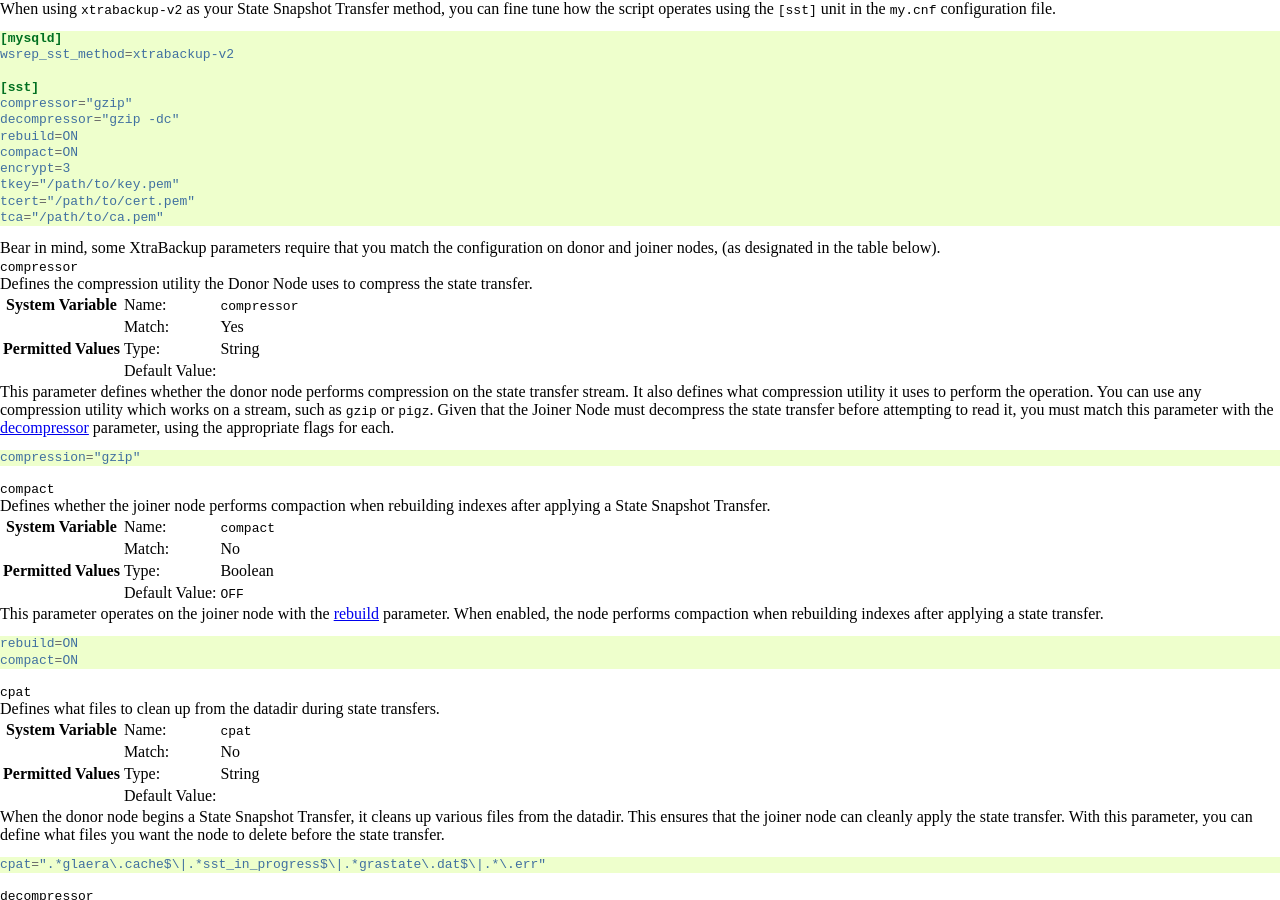
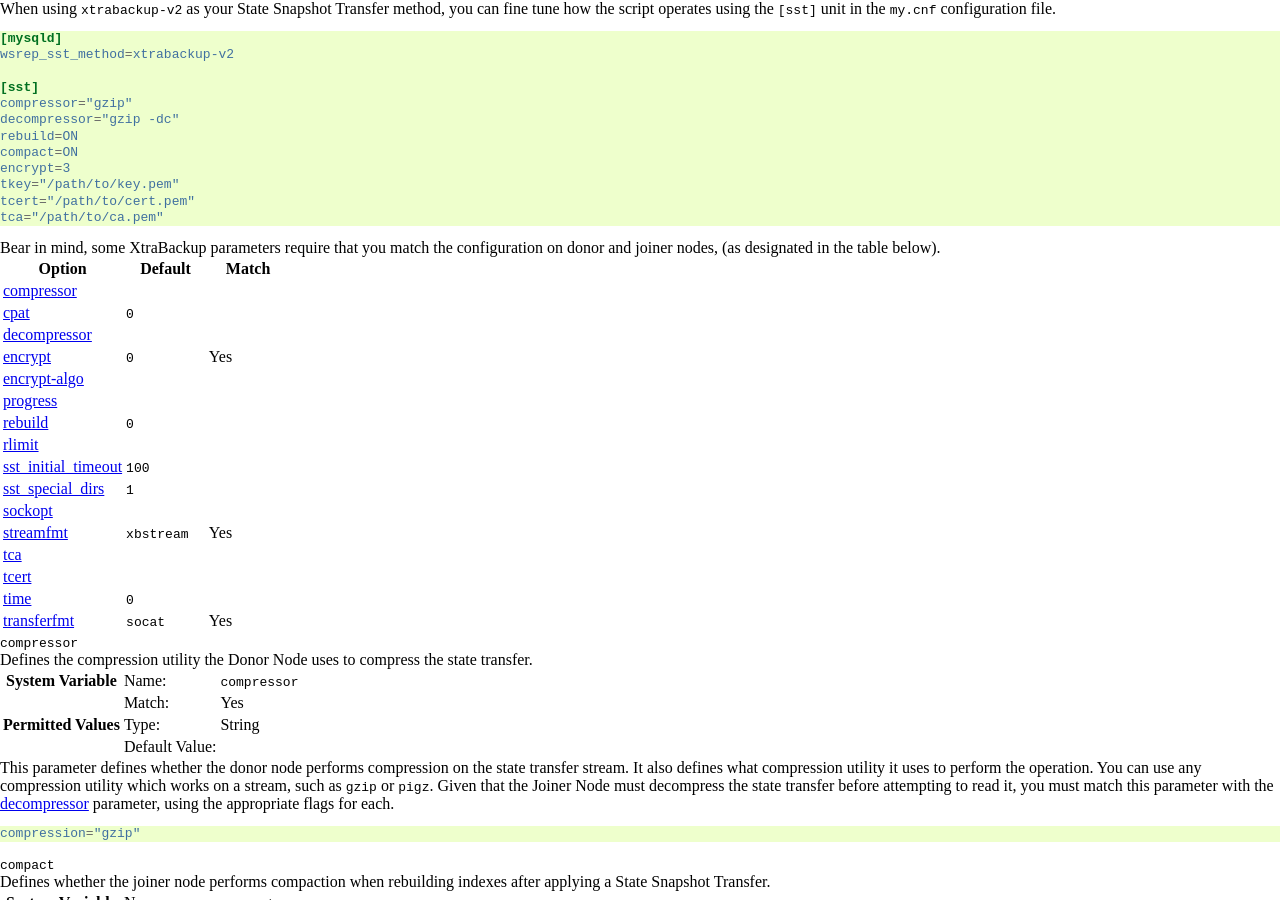
Before and after one commit to codership/documentation, a Sphinx documentation site: the page built from galeracluster/source/documentation/xtrabackup-options.rst, in a window 1280 px wide and 900 px high, scrolled down 423 px. Built offline with Sphinx 7.4.7, drawn with Linux system fonts in a browser that asks for light colours; comment, search, counter and statistics services are not loaded.

Commit message:
Fixed bad table definition

```diff
--- a/galeracluster/source/documentation/xtrabackup-options.rst
+++ b/galeracluster/source/documentation/xtrabackup-options.rst
@@ -76,7 +76,7 @@ Bear in mind, some XtraBackup parameters require that you match the configuratio
 
 .. csv-table::
    :class: doc-options
-   :header: "Option", "Default", "Match", ""
+   :header: "Option", "Default", "Match"
    :widths: 30, 20, 20
 
    ":ref:`compressor <xtra-compressor>`", "", ""
```
